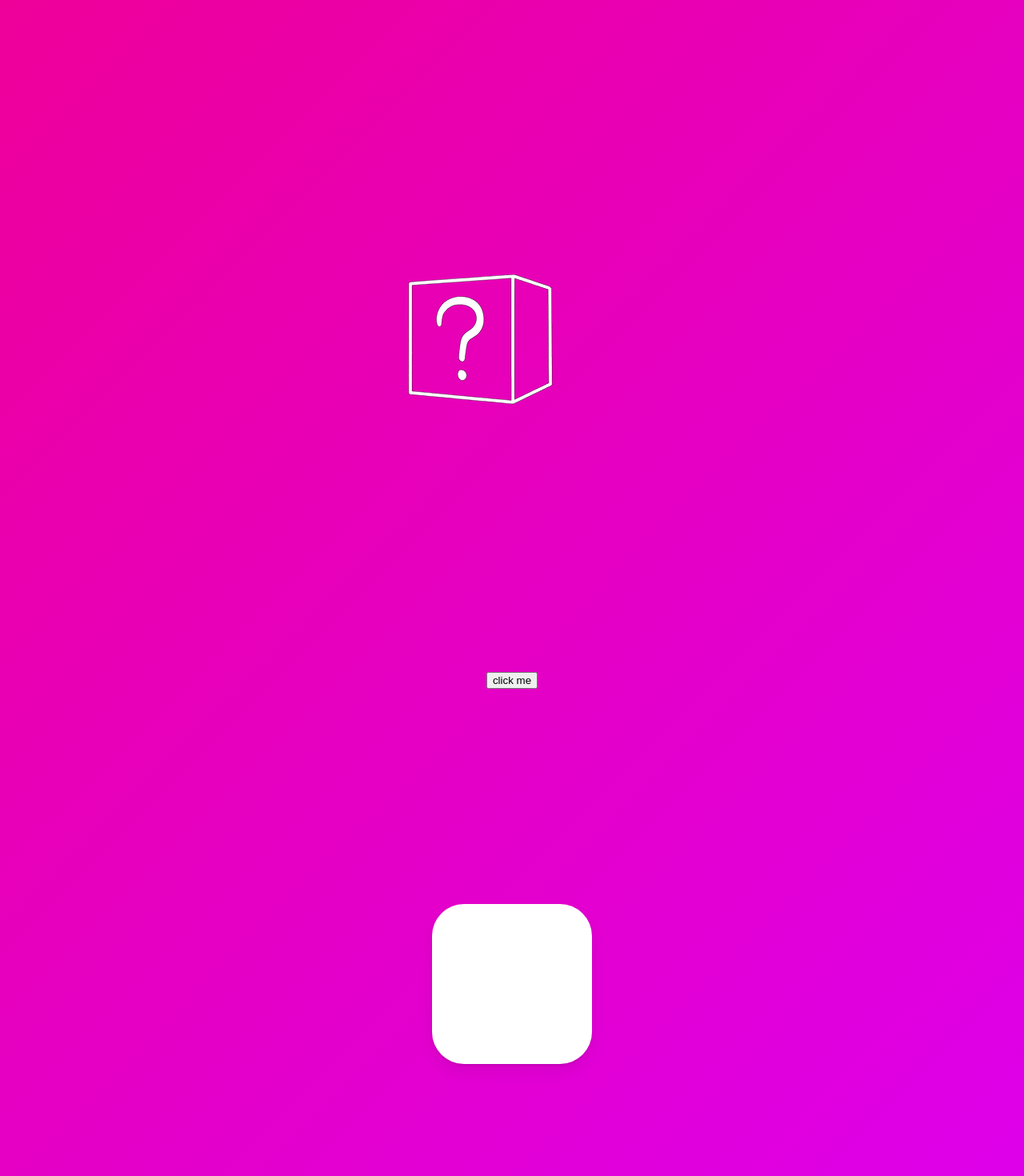
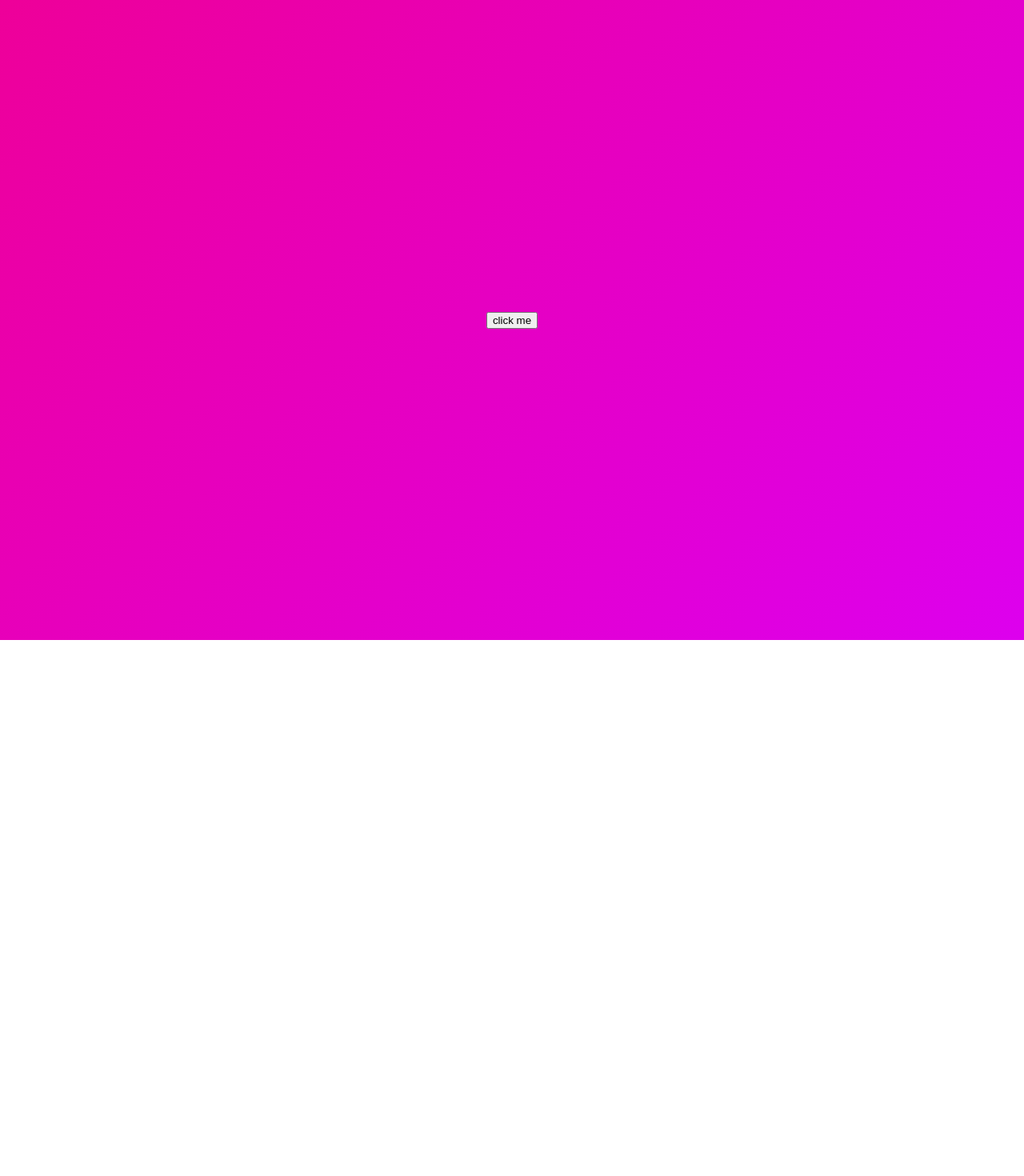
Before and after one commit to ryuunderground/react_master_first, a React (Create React App) app: page / in a window 1280 px wide. Shown: the top 1470 px of the page at 80% size. After the commit the page ends 800 px from the top, so only its background shows below. Built offline with nearby package versions, Linux system fonts and the light colour scheme.

Commit message:
animatePresence

```diff
--- a/src/App.tsx
+++ b/src/App.tsx
@@ -4,15 +4,8 @@ import { ReactQueryDevtools } from "react-query/devtools";
 import { ThemeProvider } from "styled-components";
 import { darkTheme } from "./theme";
 import styled from "styled-components";
-import {
-  motion,
-  spring,
-  useMotionValue,
-  useMotionValueEvent,
-  useTransform,
-  useScroll,
-} from "framer-motion";
-import { useEffect, useRef } from "react";
+import { motion, AnimatePresence } from "framer-motion";
+import { useEffect, useRef, useState } from "react";
 
 const GlobalStyles = createGlobalStyle`
 
@@ -80,7 +73,7 @@ a{
 const Wrapper = styled(motion.div)`
   display: flex;
   flex-direction: column;
-  height: 200vh;
+  height: 100vh;
   width: 100vw;
   margin: 0 auto;
   justify-content: space-evenly;
@@ -88,134 +81,54 @@ const Wrapper = styled(motion.div)`
 `;
 
 const Box = styled(motion.div)`
-  width: 200px;
+  width: 400px;
   height: 200px;
   background-color: rgba(255, 255, 255, 1);
   border-radius: 40px;
+  position: absolute;
+  top: 100px;
   box-shadow: 0 2px 3px rgba(0, 0, 0, 0.1), 0 10px 20px rgba(0, 0, 0, 0.06);
-  display: grid;
-  grid-template-columns: repeat(2, 1fr);
 `;
 
-const SVG = styled.svg`
-  width: 300px;
-  height: 300px;
-  g {
-    stroke: black;
-    stroke-width: 70;
-  }
-`;
-const svgVars = {
-  start: {
-    pathLength: 0.2,
-    fill: "rgba(255,255,255, 0)",
+const boxVars = {
+  initial: {
+    opacity: 0,
+    scale: 0,
   },
-  end: { pathLength: 1, fill: "rgba(255,255,255, 1)" },
+  visible: {
+    opacity: 1,
+    scale: 1,
+    rotateZ: 360,
+  },
+  leaving: {
+    opacity: 0,
+    scale: 0,
+    y: -20,
+  },
 };
 
 const App = () => {
-  const x = useMotionValue(0);
-  const rotateZ = useTransform(x, [-800, 800], [-360, 360]);
-  const gradient = useTransform(
-    x,
-    [-800, 0, 800],
-    [
-      "linear-gradient(135deg, rgb(0, 71, 238), rgb(79, 88, 255))",
-      "linear-gradient(135deg, rgb(238, 0, 153), rgb(221, 0, 238))",
-      "linear-gradient(135deg, rgb(129, 255, 2), rgb(229, 255, 0))",
-    ]
-  );
-  const { scrollY, scrollYProgress } = useScroll();
-  const scale = useTransform(scrollYProgress, [0, 1], [1, 5]);
-  /* useMotionValueEvent(x, "change", (I) => {
-    console.log(I);
-  }); */
-  useMotionValueEvent(scrollY, "change", (latest) => {
-    console.log("scrollY : ", latest);
-  });
-  useMotionValueEvent(scrollYProgress, "change", (latest) => {
-    console.log("scrollYProgress : ", latest);
-  });
+  const [showing, setShowing] = useState(false);
+  const showToggle = () => {
+    setShowing((prev) => !prev);
+  };
   return (
     <>
       <ThemeProvider theme={darkTheme}>
         <GlobalStyles />
         <Outlet />
-        <Wrapper style={{ background: gradient }}>
-          <SVG
-            version="1.0"
-            xmlns="http://www.w3.org/2000/svg"
-            viewBox="0 0 2700 2000"
-            preserveAspectRatio="xMidYMid meet"
-          >
-            <motion.g
-              variants={svgVars}
-              initial={"start"}
-              transform="translate(0.000000,2048.000000) scale(0.100000,-0.100000)"
-              animate={"end"}
-              fill="transparent"
-              transition={{
-                default: {
-                  duration: 5,
-                },
-                fill: {
-                  duration: 2,
-                  delay: 5,
-                },
-              }}
-            >
-              <path
-                d="M12135 17289 c-1653 -119 -6093 -436 -8345 -594 -899 -64 -1670 -122
--1714 -130 -94 -17 -147 -48 -178 -108 l-23 -42 -3 -6164 c-1 -4473 1 -6175 9
--6205 7 -25 27 -57 53 -82 50 -51 77 -57 336 -78 102 -9 453 -41 780 -71 327
--31 834 -78 1125 -105 292 -27 751 -70 1020 -95 270 -25 729 -68 1020 -95 292
--27 751 -70 1020 -95 270 -25 753 -70 1075 -100 322 -30 828 -77 1125 -105
-297 -28 709 -66 915 -85 514 -47 1419 -132 2520 -236 425 -40 671 -59 720 -56
-93 6 -20 -44 995 447 253 122 521 252 595 288 74 35 198 95 275 132 77 37 347
-167 600 290 253 123 510 246 570 275 61 29 337 163 615 297 278 134 545 262
-594 283 108 48 150 87 171 157 14 46 15 105 11 453 -3 220 -8 933 -11 1585 -5
-1114 -8 1680 -20 3585 -3 429 -8 1311 -11 1960 -4 649 -9 1644 -13 2210 l-6
-1030 -28 47 c-17 29 -44 57 -70 72 -24 14 -53 39 -65 56 -12 16 -36 37 -53 46
--43 22 -157 60 -3454 1167 l-480 162 -150 2 c-108 1 -533 -26 -1520 -98z
-m1265 -1886 c0 -868 3 -3959 7 -6869 l6 -5290 -354 32 c-195 18 -599 56 -899
-84 -300 28 -808 75 -1130 105 -322 30 -805 75 -1075 100 -489 46 -1117 104
--2035 190 -267 24 -728 67 -1025 95 -297 28 -756 71 -1020 95 -264 25 -748 70
--1075 100 -327 31 -833 78 -1125 105 -291 27 -724 67 -962 90 -238 22 -437 40
--443 40 -7 0 -10 1868 -10 5954 l0 5954 58 6 c31 4 1038 76 2237 161 3579 255
-5889 419 7340 524 754 54 1400 99 1438 100 l67 1 0 -1577z m1051 1351 c354
--118 946 -317 1314 -441 369 -123 922 -309 1230 -412 l560 -188 6 -59 c4 -32
-7 -444 8 -914 1 -470 4 -900 6 -955 2 -55 6 -734 9 -1510 4 -775 8 -1734 11
--2130 10 -1500 15 -2311 21 -3612 l7 -1343 -169 -81 c-216 -104 -375 -181
--754 -364 -330 -160 -522 -252 -725 -350 -71 -34 -337 -163 -590 -285 -253
--123 -523 -253 -600 -290 -237 -114 -439 -212 -713 -344 -145 -70 -265 -126
--267 -124 -7 9 -14 13618 -6 13618 5 0 298 -97 652 -216z"
-              ></path>
-              <path
-                d="M7435 14908 c-434 -43 -858 -184 -1235 -410 -286 -172 -497 -363
--690 -623 -436 -589 -617 -1374 -463 -2004 36 -148 119 -278 205 -322 78 -40
-184 -16 247 56 67 77 84 133 92 300 14 269 34 416 103 725 37 164 52 213 100
-316 62 131 150 256 282 399 144 156 230 231 402 347 344 232 663 318 1177 318
-123 0 254 -6 316 -15 106 -14 353 -74 419 -102 19 -8 67 -26 105 -40 157 -57
-378 -189 520 -311 330 -284 517 -756 475 -1202 -26 -285 -124 -535 -298 -760
--142 -184 -254 -281 -557 -485 -269 -182 -365 -255 -473 -359 -233 -225 -351
--453 -449 -871 -26 -114 -52 -271 -72 -450 -27 -231 -59 -492 -71 -575 -18
--121 -62 -634 -63 -740 -1 -119 15 -187 66 -285 95 -179 297 -271 441 -201
-132 64 192 194 216 458 6 68 13 134 15 148 3 14 9 68 15 120 5 52 16 136 24
-185 21 128 42 279 61 430 36 279 81 519 122 650 28 89 110 253 156 312 98 126
-205 209 498 386 286 174 434 282 574 422 342 340 523 695 615 1210 43 237 38
-612 -11 915 -47 291 -150 608 -266 818 -129 234 -227 372 -372 520 -269 275
--662 504 -1047 610 -236 65 -276 73 -466 97 -161 20 -235 25 -410 23 -117 0
--253 -5 -303 -10z"
-              ></path>
-              <path
-                d="M7735 6683 c-141 -20 -203 -65 -268 -194 -171 -341 -46 -805 256
--954 203 -100 458 -21 587 182 52 81 90 219 90 321 -1 152 -42 273 -137 404
--116 160 -349 266 -528 241z"
-              ></path>
-            </motion.g>
-          </SVG>
-          <button onClick={() => x.set(200)}>click me</button>
-          <Box drag="x" dragSnapToOrigin style={{ x, rotateZ, scale }}></Box>
+        <Wrapper>
+          <button onClick={showToggle}>click me</button>
+          <AnimatePresence>
+            {showing ? (
+              <Box
+                variants={boxVars}
+                initial="initial"
+                animate="visible"
+                exit="leaving"
+              />
+            ) : null}
+          </AnimatePresence>
         </Wrapper>
         <ReactQueryDevtools initialIsOpen={true} />
       </ThemeProvider>
```
